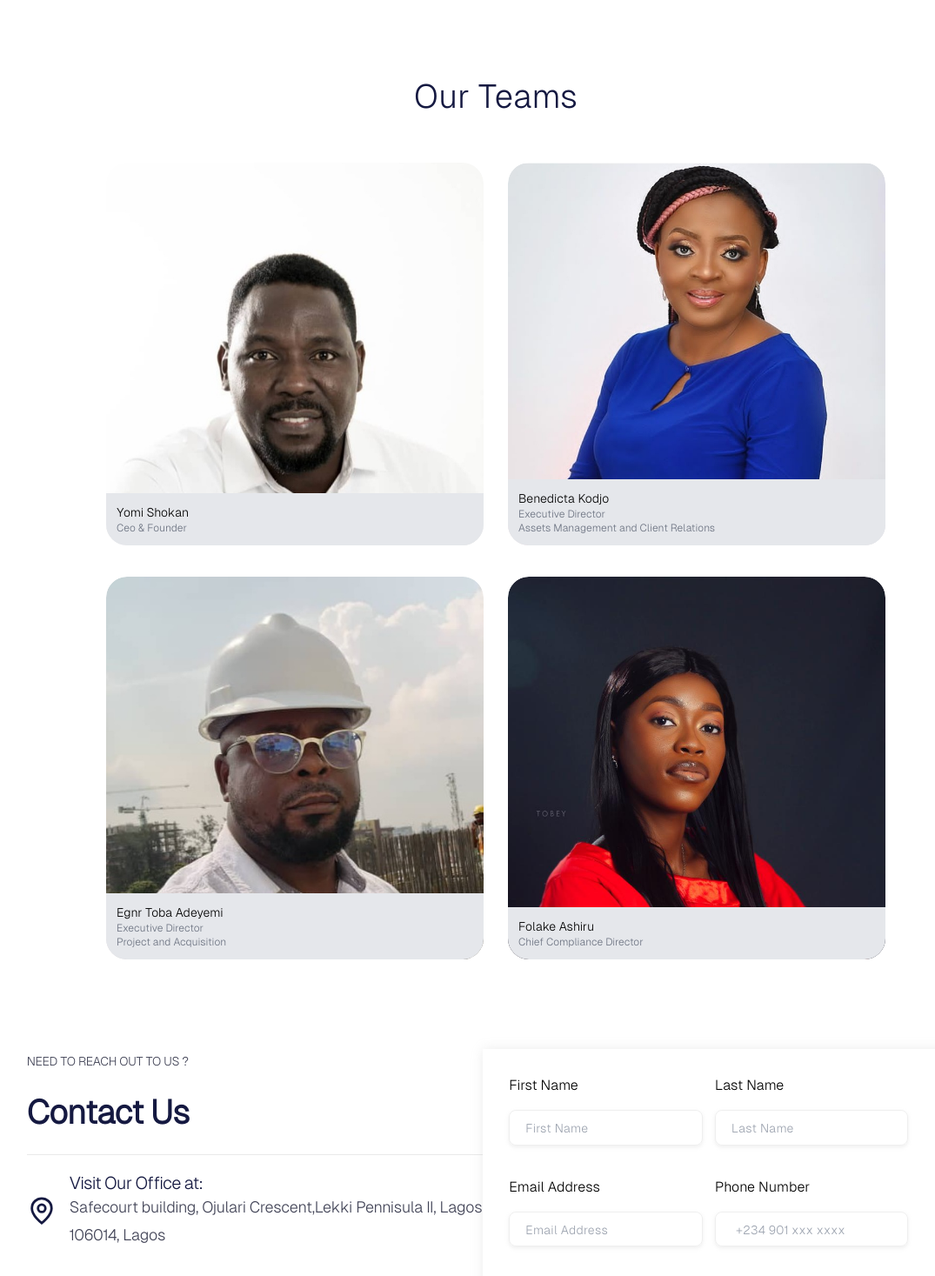
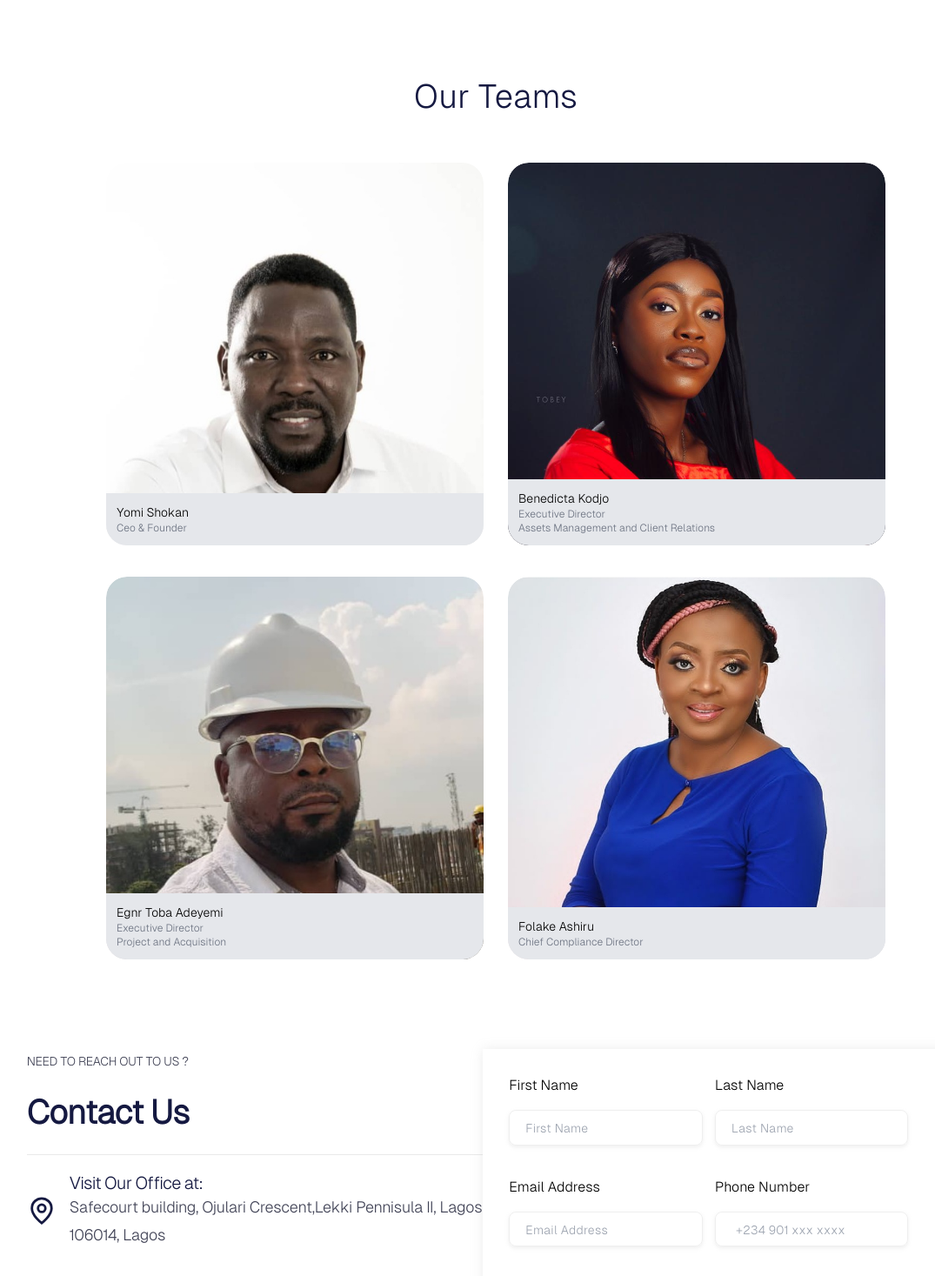
Before and after one commit to Heayarnu/thePropertyIntels, a Next.js app: page / in a window 1280 px wide. Shown: the part 3777-5244 px from the top of the page at 87% size, without its empty margins (70-1145 px from the left). Built offline with nearby package versions, Linux system fonts and the light colour scheme.

Commit message:
swapped images

```diff
--- a/src/components/teams/teamsComponent.js
+++ b/src/components/teams/teamsComponent.js
@@ -6,9 +6,9 @@ function TeamsComponent() {
 
 const images = [
         { src: "/assets/images/teams/t-1.jpg", alt: "Team 1", name: "Yomi Shokan", role: "Ceo & Founder" },
-        { src: "/assets/images/teams/t-2.jpg", alt: "Team 2", name: "Benedicta Kodjo", role: "Executive Director", DesRole: "Assets Management and Client Relations" },
+        { src: "/assets/images/teams/t-4.jpg", alt: "Team 2", name: "Benedicta Kodjo", role: "Executive Director", DesRole: "Assets Management and Client Relations" },
         { src: "/assets/images/teams/t-3.jpg", alt: "Team 3", name: "Egnr Toba Adeyemi", role: "Executive Director", DesRole: "Project and Acquisition" },
-        { src: "/assets/images/teams/t-4.jpg", alt: "Team 4", name: "Folake Ashiru", role: "Chief Compliance Director" },
+        { src: "/assets/images/teams/t-2.jpg", alt: "Team 4", name: "Folake Ashiru", role: "Chief Compliance Director" },
         // { src: "/assets/images/teams/teams.png", alt: "Team 5", name: "Jayden Lee", role: "Frontend Developer" },
         // { src: "/assets/images/teams/teams.png", alt: "Team 6", name: "Graphics OJ", role: "Graphic Designer" }
       ];
```
